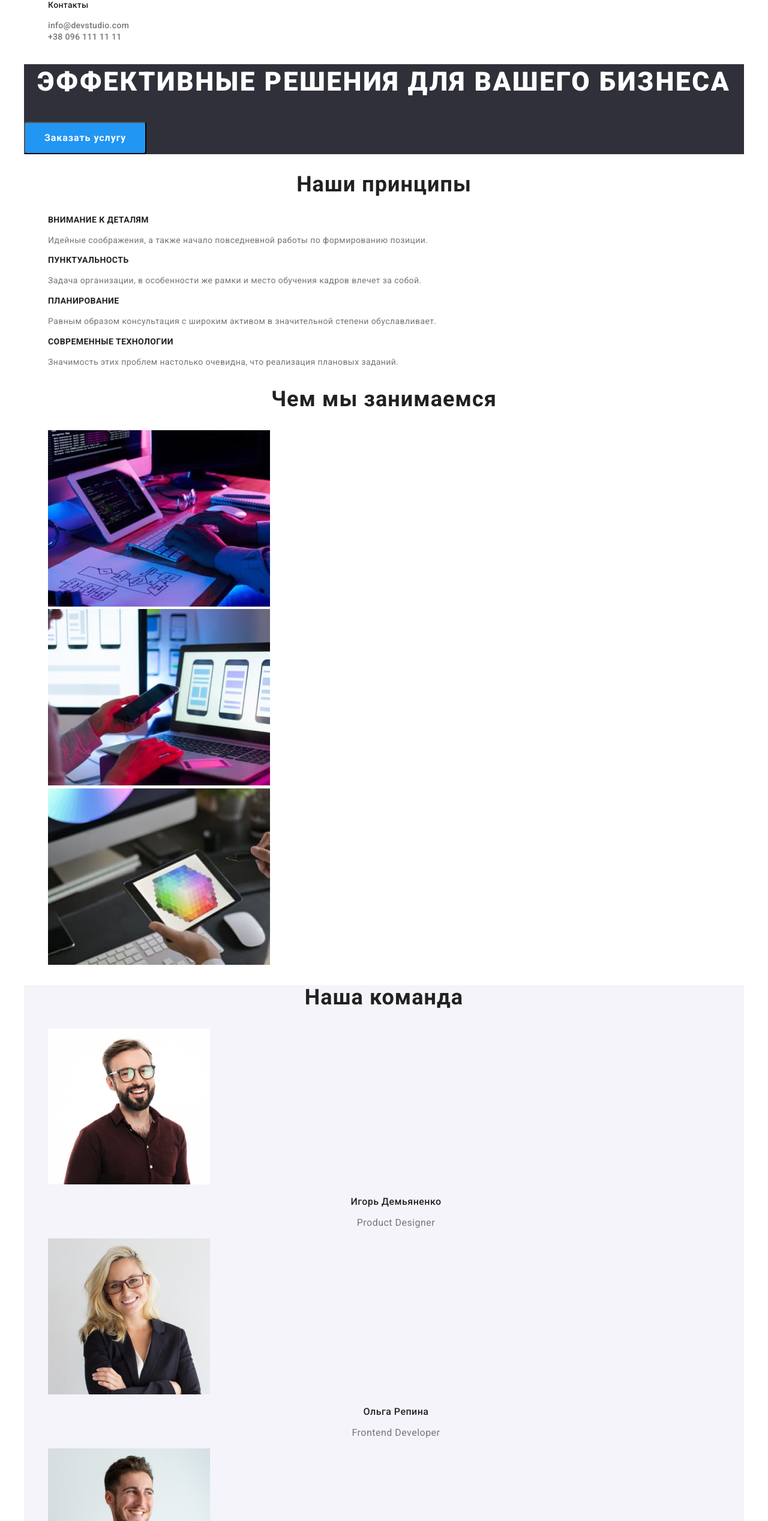
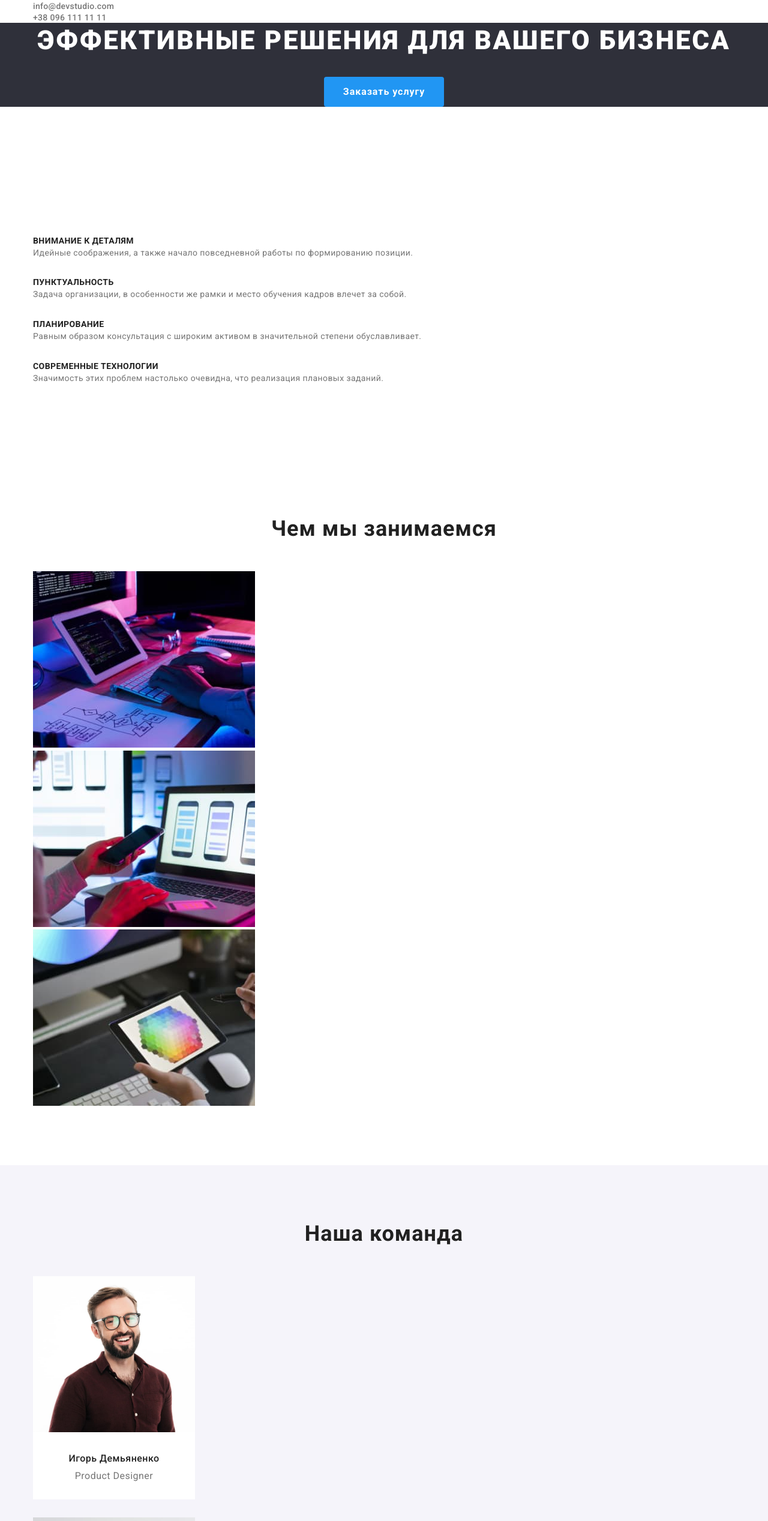
Before and after one commit to annabramarova/goit-markup-hw-03, a plain HTML site: page index.html in a window 1280 px wide. Shown: the part 85-2620 px from the top of the page at 60% size. Drawn offline with nearby package versions, Linux system fonts and the light colour scheme.

Commit message:
Урок 1

```diff
--- a/css/styles.css
+++ b/css/styles.css
@@ -30,12 +30,15 @@ body {
 
 .container {
   width: 1200px;
+  padding-left: 15px;
+  padding-right: 15px;
   margin: 0 auto;
 }
 
 .logo {
   text-decoration: none;
 }
+
 .logo-first {
   font-family: "Raleway", sans-serif;
   font-weight: 700;
@@ -75,6 +78,8 @@ body {
 
 .list {
   list-style: none;
+  padding: 0;
+  margin: 0;
 }
 
 .site-nav .link:hover,
@@ -101,24 +106,41 @@ body {
 
 /* hero */
 
+h1,
+h2,
+h3,
+h4,
+p {
+  margin-top: 0;
+  margin-bottom: 0;
+}
+
 .hero {
   background-color: var(--background-hero-footer);
+  text-align: center;
+  margin-bottom: 94px;
 }
 
 .hero-title {
+  margin-bottom: 30px;
+
   font-style: normal;
   font-weight: 900;
   font-size: 44px;
   line-height: 1.36;
-  text-align: center;
   letter-spacing: 0.06em;
   text-transform: uppercase;
+
   color: var(--white-color);
 }
 
-.features-title,
+.features-title {
+  color: transparent;
+}
+
 .works-title,
 .team-title {
+  margin-bottom: 50px;
   font-weight: 700;
   font-size: 36px;
   line-height: 1.16;
@@ -140,18 +162,29 @@ body {
   font-size: 14px;
   line-height: 1.7;
   letter-spacing: 0.03em;
+
+  margin-bottom: 30px;
 }
 
-.team {
+.section {
+  padding-top: 94px;
+  padding-bottom: 94px;
+}
+
+.section.team {
   background-color: var(--button-background);
 }
 
 .team-list .title {
+  margin-top: 30px;
+  margin-bottom: 10px;
+
   font-weight: 500;
   font-size: 16px;
   line-height: 1.18;
   text-align: center;
   letter-spacing: 0.03em;
+
   color: var(--title-text-color);
 }
 
@@ -160,6 +193,14 @@ body {
   line-height: 1.18;
   text-align: center;
   letter-spacing: 0.03em;
+}
+
+.teamcard {
+  background-color: var(--white-color);
+  margin-bottom: 30px;
+  max-width: 270px;
+
+  padding: 0 0 30px 0;
 }
 
 .projects-title {
@@ -191,9 +232,11 @@ body {
 }
 
 .button-main {
-  display: inline-block;
   padding: 10px 32px;
   border-radius: 4px;
+  border: 0;
+  min-width: 200px;
+  text-align: center;
   font-weight: 700;
   font-size: 16px;
   line-height: 1.88;
@@ -211,6 +254,8 @@ body {
   display: inline-block;
   padding: 6px 22px;
   border-radius: 4px;
+  border: 0;
+  text-align: center;
   font-weight: 500;
   font-size: 16px;
   line-height: 1.63;
@@ -227,6 +272,8 @@ body {
 
 .footer {
   background-color: var(--background-hero-footer);
+  padding-top: 60px;
+  padding-bottom: 60px;
 }
 
 .address {
--- a/index.html
+++ b/index.html
@@ -15,8 +15,8 @@
     <link rel="stylesheet" href="css/styles.css" />
   </head>
   <body>
+    <header>
       <div class="container">
-      <header>
         <nav>
           <a href="" class="logo">
             <span class="logo-first">Web</span
@@ -29,7 +29,8 @@
             <li><a href="" class="link">Контакты</a></li>
           </ul>
         </nav>
-
+      </div>
+      <div class="container">
         <ul class="contacts-list list">
           <li>
             <a href="mailto:info@devstudio.com" class="link"
@@ -40,8 +41,8 @@
             <a href="tel:+380961111111" class="link">+38 096 111 11 11</a>
           </li>
         </ul>
+      </div>
     </header>
-
     <main>
       <section class="hero">
         <h1 class="hero-title">Эффективные решения для вашего бизнеса</h1>
@@ -50,7 +51,8 @@
         </button>
       </section>
 
-        <section class="features">
+      <section class="section">
+        <div class="container">
           <h2 class="features-title">Наши принципы</h2>
           <ul class="features-list list">
             <li>
@@ -82,9 +84,11 @@
               </p>
             </li>
           </ul>
+        </div>
       </section>
 
-        <section class="works">
+      <section class="section">
+        <div class="container">
           <h2 class="works-title">Чем мы занимаемся</h2>
           <ul class="works-list list">
             <li>
@@ -105,36 +109,48 @@
               <img src="images/img3.jpg" alt="Дизайн" width="370" />
             </li>
           </ul>
+        </div>
       </section>
 
-        <section class="team">
+      <section class="section team">
+        <div class="container">
           <h2 class="team-title">Наша команда</h2>
           <ul class="team-list list">
             <li>
+              <div class="teamcard">
                 <img src="images/img4.jpg" alt="Игорь Демьяненко" width="270" />
                 <h3 class="title">Игорь Демьяненко</h3>
                 <p class="description">Product Designer</p>
+              </div>
             </li>
             <li>
+              <div class="teamcard">
                 <img src="images/img5.jpg" alt="Ольга Репина" width="270" />
                 <h3 class="title">Ольга Репина</h3>
                 <p class="description">Frontend Developer</p>
+              </div>
             </li>
             <li>
+              <div class="teamcard">
                 <img src="images/img6.jpg" alt="Николай Тарасов" width="270" />
                 <h3 class="title">Николай Тарасов</h3>
                 <p class="description">Marketing</p>
+              </div>
             </li>
             <li>
+              <div class="teamcard">
                 <img src="images/img7.jpg" alt="Михаил Ермаков" width="270" />
                 <h3 class="title">Михаил Ермаков</h3>
                 <p class="description">UI Designer</p>
+              </div>
             </li>
           </ul>
+        </div>
       </section>
     </main>
 
     <footer class="footer">
+      <div class="container">
         <a href="" class="logo">
           <span class="logo-first">Web</span
           ><span class="logo-footer">Studio</span>
@@ -153,7 +169,7 @@
             </li>
           </ul>
         </address>
+      </div>
     </footer>
-    </div>
   </body>
 </html>
```
Also changed, not shown: portfolio.html (+21 -7 lines). Lines whose indentation alone changed are shown as unchanged.
